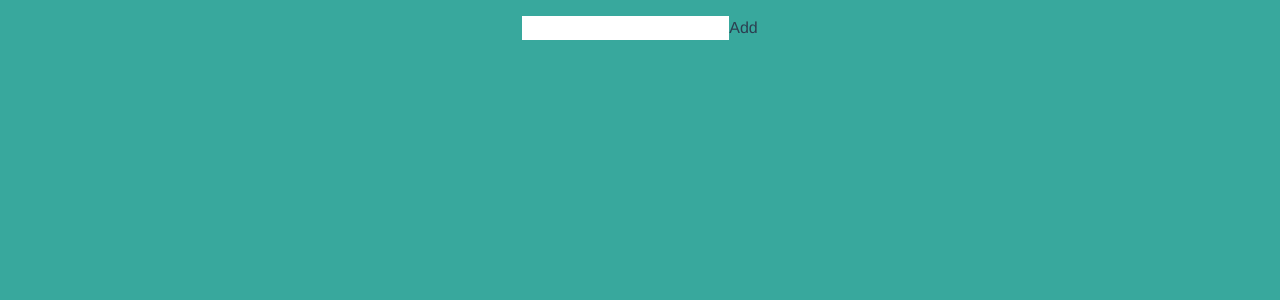
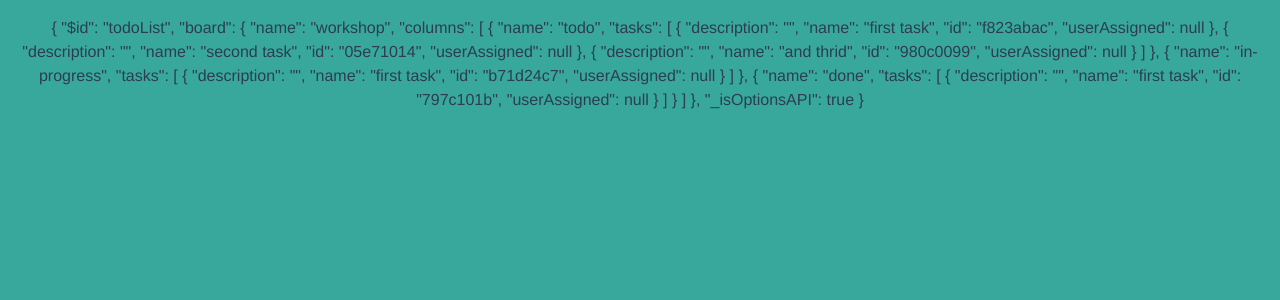
Before and after one commit to jwavangestel/nieuwepoging, a Vue app: page / in a window 1280 px wide. Shown: the top 300 px of the page. Built offline with nearby package versions, Linux system fonts and the light colour scheme.

Commit message:
ruwe data

```diff
--- a/src/stores/todoList.js
+++ b/src/stores/todoList.js
@@ -1,16 +1,11 @@
 import { ref, computed } from 'vue'
 import { defineStore } from 'pinia'
-//import defaultBoard from './default-board'
+import defaultBoard from '@/./default-board'
+
+const board = JSON.parse(localStorage.getItem('board')) || defaultBoard
 
 export const useTodoListStore = defineStore('todoList', {
     state: () => ({
-        todoList: [],
-        id: 0
-    }),
-    actions: {
-        addTodo(item) {
-            this.todoList.push({ item, id: this.id++, completed: false} )
-        }
-
-    }
+        board
+    })
 })
--- a/src/views/Board.vue
+++ b/src/views/Board.vue
@@ -1,10 +1,6 @@
 <template>
     <div class="board">
-      <form @submit.prevent="addItemAndClear(todo)">
-
-        <input v-model="todo" type="text" />
-        <button>Add</button>
-      </form>
+      {{ store }}
     </div>
 </template>
 
@@ -12,17 +8,17 @@
 import { ref } from 'vue';
 import { useTodoListStore } from '@/stores/todoList'
 
-const todo = ref('')
+//const todo = ref('')
 
 const store = useTodoListStore()
 
-function addItemAndClear(item) {
-  if (item.lenght === 0) {
-    return
-  }
-  store.addTodo(item)
-  todo.value = ''
-}
+//function addItemAndClear(item) {
+//  if (item.lenght === 0) {
+//    return
+//  }
+//  store.addTodo(item)
+//  todo.value = ''
+//}
 
 </script>
 
```
